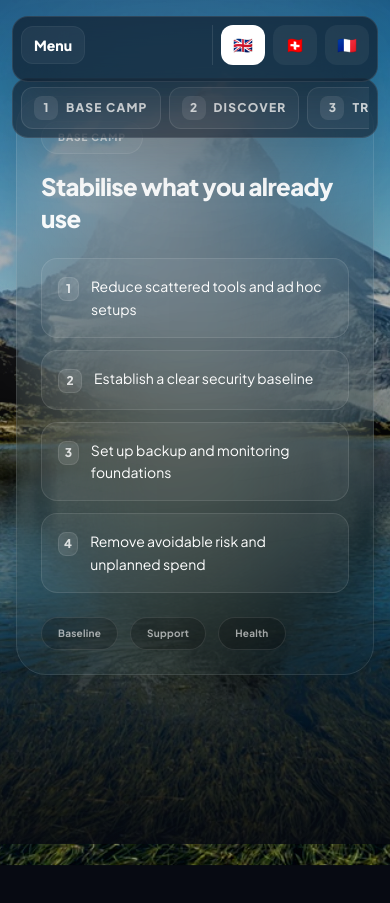
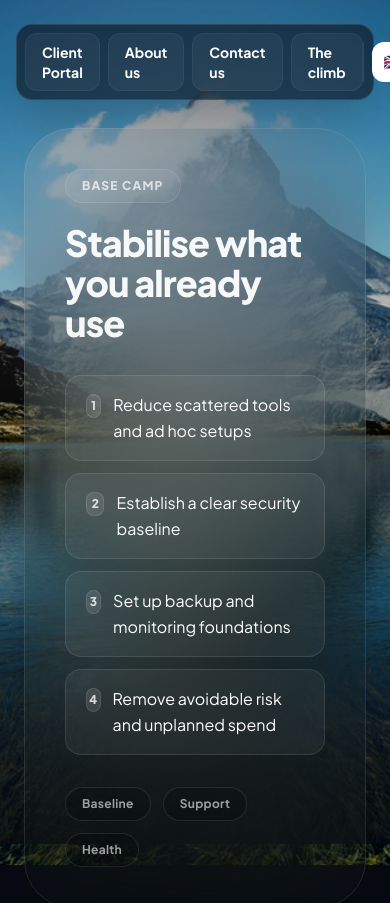
Before and after one commit to it-fundamentals/itfundamentals_site, a React (Vite) app: page /#/ in a window 390 px wide. Shown: the top 903 px of the page. Built offline with nearby package versions, Linux system fonts and the light colour scheme.

Commit message:
Revert "make mobile friendly"
This reverts commit 39f8cd9cf4e41fd2c0fbfee2aa2072943697bca7.

```diff
--- a/src/App.tsx
+++ b/src/App.tsx
@@ -1,133 +1,12 @@
-// src/App.tsx
 import React, { useMemo, useState } from 'react';
-import { HashRouter, Routes, Route, Link, useLocation } from 'react-router-dom';
+import { HashRouter, Routes, Route, Link } from 'react-router-dom';
 import { AnimatePresence } from 'framer-motion';
-import { Dictionary, Language } from './types';
+import { Language } from './types';
 import { I18N, LANGUAGES } from './constants';
 import MountainClimb from './components/MountainClimb';
 import PageTemplate from './components/PageTemplate';
 
 const isLanguage = (value: string | null): value is Language => value === 'en' || value === 'de' || value === 'fr';
-
-function Header({
-  dict,
-  lang,
-  changeLang
-}: {
-  dict: Dictionary;
-  lang: Language;
-  changeLang: (l: Language) => void;
-}) {
-  const [mobileMenuOpen, setMobileMenuOpen] = useState(false);
-  const location = useLocation();
-
-  React.useEffect(() => {
-    setMobileMenuOpen(false);
-  }, [location.pathname]);
-
-  return (
-    <header className="fixed top-4 sm:top-6 left-1/2 -translate-x-1/2 z-[100] w-full max-w-6xl px-3 sm:px-4 pointer-events-none">
-      <div className="pointer-events-auto bg-[#0a0e18]/60 backdrop-blur-xl border border-white/10 rounded-2xl p-2 shadow-2xl">
-        <div className="flex items-center justify-between gap-2">
-          <div className="flex items-center gap-2">
-            <Link
-              to="/"
-              className="hidden sm:inline-flex px-4 py-2 rounded-xl text-sm font-black bg-white/5 hover:bg-white/10 border border-white/5 transition-all"
-            >
-              {dict.menu_climb}
-            </Link>
-
-            <button
-              type="button"
-              onClick={() => setMobileMenuOpen((v) => !v)}
-              className="sm:hidden inline-flex items-center justify-center px-3 py-2 rounded-xl text-sm font-black bg-white/5 hover:bg-white/10 border border-white/5 transition-all"
-              aria-expanded={mobileMenuOpen}
-              aria-controls="mobile-nav"
-            >
-              Menu
-            </button>
-          </div>
-
-          <div className="flex items-center gap-2 border-l border-white/10 pl-2">
-            {LANGUAGES.map((l) => (
-              <button
-                key={l.code}
-                onClick={() => changeLang(l.code)}
-                className={`flex items-center gap-2 px-3 py-2 rounded-xl transition-all ${
-                  lang === l.code ? 'bg-white text-[#0b1020]' : 'bg-white/5 text-white hover:bg-white/10'
-                }`}
-                type="button"
-                aria-label={`Switch language to ${l.name}`}
-              >
-                <span className="text-base">{l.flag}</span>
-                <span className="hidden sm:inline text-xs font-black tracking-widest">{l.name}</span>
-              </button>
-            ))}
-          </div>
-        </div>
-
-        <nav
-          id="mobile-nav"
-          className={`sm:hidden mt-2 grid gap-2 transition-all ${
-            mobileMenuOpen ? 'max-h-[260px] opacity-100' : 'max-h-0 opacity-0 overflow-hidden'
-          }`}
-        >
-          <Link
-            to="/portal"
-            className="px-4 py-3 rounded-xl text-sm font-black bg-white/5 hover:bg-white/10 border border-white/5 transition-all"
-          >
-            {dict.menu_portal}
-          </Link>
-          <Link
-            to="/about"
-            className="px-4 py-3 rounded-xl text-sm font-black bg-white/5 hover:bg-white/10 border border-white/5 transition-all"
-          >
-            {dict.menu_about}
-          </Link>
-          <Link
-            to="/contact"
-            className="px-4 py-3 rounded-xl text-sm font-black bg-white/5 hover:bg-white/10 border border-white/5 transition-all"
-          >
-            {dict.menu_contact}
-          </Link>
-          <Link
-            to="/"
-            className="px-4 py-3 rounded-xl text-sm font-black bg-white/5 hover:bg-white/10 border border-white/5 transition-all"
-          >
-            {dict.menu_climb}
-          </Link>
-        </nav>
-
-        <nav className="hidden sm:flex items-center gap-2 mt-0">
-          <Link
-            to="/portal"
-            className="px-4 py-2 rounded-xl text-sm font-bold bg-white/5 hover:bg-white/10 border border-white/5 transition-all"
-          >
-            {dict.menu_portal}
-          </Link>
-          <Link
-            to="/about"
-            className="px-4 py-2 rounded-xl text-sm font-bold bg-white/5 hover:bg-white/10 border border-white/5 transition-all"
-          >
-            {dict.menu_about}
-          </Link>
-          <Link
-            to="/contact"
-            className="px-4 py-2 rounded-xl text-sm font-bold bg-white/5 hover:bg-white/10 border border-white/5 transition-all"
-          >
-            {dict.menu_contact}
-          </Link>
-          <Link
-            to="/"
-            className="px-4 py-2 rounded-xl text-sm font-bold bg-white/5 hover:bg-white/10 border border-white/5 transition-all"
-          >
-            {dict.menu_climb}
-          </Link>
-        </nav>
-      </div>
-    </header>
-  );
-}
 
 export default function App() {
   const [lang, setLang] = useState<Language>(() => {
@@ -140,7 +19,7 @@ export default function App() {
     localStorage.setItem('itf_lang', newLang);
   };
 
-  const dict = useMemo<Dictionary>(() => I18N[lang], [lang]);
+  const dict = useMemo(() => I18N[lang], [lang]);
 
   return (
     <HashRouter>
@@ -154,7 +33,40 @@ export default function App() {
           <div className="absolute inset-0 bg-gradient-to-b from-[#070a12]/40 via-transparent to-[#070a12]/85" />
         </div>
 
-        <Header dict={dict} lang={lang} changeLang={changeLang} />
+        <header className="fixed top-6 left-1/2 -translate-x-1/2 z-[100] w-full max-w-6xl px-4 pointer-events-none">
+          <div className="pointer-events-auto bg-[#0a0e18]/60 backdrop-blur-xl border border-white/10 rounded-2xl p-2 flex items-center justify-between shadow-2xl">
+            <nav className="flex items-center gap-2">
+              <Link to="/portal" className="px-4 py-2 rounded-xl text-sm font-bold bg-white/5 hover:bg-white/10 border border-white/5 transition-all">
+                {dict.menu_portal}
+              </Link>
+              <Link to="/about" className="px-4 py-2 rounded-xl text-sm font-bold bg-white/5 hover:bg-white/10 border border-white/5 transition-all">
+                {dict.menu_about}
+              </Link>
+              <Link to="/contact" className="px-4 py-2 rounded-xl text-sm font-bold bg-white/5 hover:bg-white/10 border border-white/5 transition-all">
+                {dict.menu_contact}
+              </Link>
+              <Link to="/" className="px-4 py-2 rounded-xl text-sm font-bold bg-white/5 hover:bg-white/10 border border-white/5 transition-all">
+                {dict.menu_climb}
+              </Link>
+            </nav>
+
+            <div className="flex items-center gap-2 border-l border-white/10 pl-2">
+              {LANGUAGES.map((l) => (
+                <button
+                  key={l.code}
+                  onClick={() => changeLang(l.code)}
+                  className={`flex items-center gap-2 px-3 py-2 rounded-xl transition-all ${
+                    lang === l.code ? 'bg-white text-[#0b1020]' : 'bg-white/5 text-white hover:bg-white/10'
+                  }`}
+                  type="button"
+                >
+                  <span className="text-base">{l.flag}</span>
+                  <span className="text-xs font-black tracking-widest">{l.name}</span>
+                </button>
+              ))}
+            </div>
+          </div>
+        </header>
 
         <main className="relative z-10">
           <AnimatePresence mode="wait">
--- a/src/components/MountainClimb.tsx
+++ b/src/components/MountainClimb.tsx
@@ -29,8 +29,6 @@ export default function MountainClimb({ dict }: MountainClimbProps) {
   const pathData =
     'M 120 30 C 175 75, 205 135, 150 200 C 100 260, 45 315, 92 385 C 135 450, 200 500, 155 575 C 118 635, 52 680, 95 745 C 130 805, 165 830, 120 830';
 
-  const stages = useMemo(() => Object.values(dict.stages) as Stage[], [dict.stages]);
-
   useEffect(() => {
     if (!pathRef.current) return;
 
@@ -42,7 +40,8 @@ export default function MountainClimb({ dict }: MountainClimbProps) {
       setPathPoint({ x: point.x, y: point.y });
     });
 
-    const stagesCount = stages.length;
+    const stageKeys = Object.keys(dict.stages);
+    const stagesCount = stageKeys.length;
 
     const dots: Point[] = [];
     for (let i = 0; i < stagesCount; i++) {
@@ -53,41 +52,13 @@ export default function MountainClimb({ dict }: MountainClimbProps) {
     setMilestones(dots);
 
     return () => unsubscribe();
-  }, [smoothProgress, stages]);
+  }, [smoothProgress, dict.stages]);
 
-  const scrollToStage = (id: string) => {
-    document.getElementById(id)?.scrollIntoView({ behavior: 'smooth', block: 'center' });
-  };
+  const stages = useMemo(() => Object.values(dict.stages) as Stage[], [dict.stages]);
 
   return (
-    <div ref={containerRef} className="relative flex min-h-[520vh] md:min-h-[700vh] pt-24 sm:pt-32 px-4 sm:px-6 gap-8 overflow-visible">
+    <div ref={containerRef} className="relative flex min-h-[700vh] pt-32 px-6 gap-8 overflow-visible">
       <Atmosphere progress={smoothProgress} />
-
-      {/* Mobile stage selector */}
-      <div className="xl:hidden fixed left-0 right-0 z-[90] top-[78px] sm:top-[104px] px-3 sm:px-4 pointer-events-none">
-        <div className="pointer-events-auto max-w-6xl mx-auto bg-[#0a0e18]/55 backdrop-blur-xl border border-white/10 rounded-2xl p-2 shadow-2xl">
-          <div className="flex items-center gap-2 overflow-x-auto overflow-y-hidden pr-1">
-            {stages.map((stage, idx) => {
-              const isActive = activeStageId === stage.id;
-              return (
-                <button
-                  key={stage.id}
-                  type="button"
-                  onClick={() => scrollToStage(stage.id)}
-                  className={`flex items-center gap-2 whitespace-nowrap px-3 py-2 rounded-xl border transition-all ${
-                    isActive ? 'bg-white text-[#0b1020] border-white' : 'bg-white/5 text-white/80 border-white/10 hover:bg-white/10'
-                  }`}
-                >
-                  <span className={`w-6 h-6 rounded-lg flex items-center justify-center text-xs font-black ${isActive ? 'bg-black/5' : 'bg-white/10'}`}>
-                    {idx + 1}
-                  </span>
-                  <span className="text-xs font-black tracking-widest">{stage.chip}</span>
-                </button>
-              );
-            })}
-          </div>
-        </div>
-      </div>
 
       {/* Left menu stays sticky */}
       <aside className="sticky top-32 left-0 h-[calc(100vh-160px)] w-80 flex-shrink-0 z-[60] hidden xl:block">
@@ -104,10 +75,7 @@ export default function MountainClimb({ dict }: MountainClimbProps) {
                   d="M 60 16 C 76 16, 90 22, 96 26 L 96 60 C 96 82, 80 94, 60 100 C 40 94, 24 82, 24 60 L 24 26 C 30 22, 44 16, 60 16 Z"
                   fill="#ff3b30"
                 />
-                <path
-                  d="M 52 34 L 68 34 L 68 52 L 86 52 L 86 68 L 68 68 L 68 86 L 52 86 L 52 68 L 34 68 L 34 52 L 52 52 Z"
-                  fill="white"
-                />
+                <path d="M 52 34 L 68 34 L 68 52 L 86 52 L 86 68 L 68 68 L 68 86 L 52 86 L 52 68 L 34 68 L 34 52 L 52 52 Z" fill="white" />
               </svg>
             </div>
             <div>
@@ -116,6 +84,7 @@ export default function MountainClimb({ dict }: MountainClimbProps) {
             </div>
           </div>
 
+          {/* Key fix: hide horizontal overflow so no scrollbar appears */}
           <nav className="flex flex-col-reverse gap-3 overflow-y-auto overflow-x-hidden pr-1">
             {stages.map((stage, idx) => {
               const isActive = activeStageId === stage.id;
@@ -123,7 +92,7 @@ export default function MountainClimb({ dict }: MountainClimbProps) {
               return (
                 <button
                   key={stage.id}
-                  onClick={() => scrollToStage(stage.id)}
+                  onClick={() => document.getElementById(stage.id)?.scrollIntoView({ behavior: 'smooth', block: 'center' })}
                   className={`w-full flex flex-col gap-3 p-4 rounded-2xl transition-all border ${
                     isActive
                       ? 'bg-white text-[#0b1020] border-white shadow-xl scale-[1.02]'
@@ -132,7 +101,11 @@ export default function MountainClimb({ dict }: MountainClimbProps) {
                   type="button"
                 >
                   <div className="w-full flex items-center gap-4">
-                    <span className={`w-8 h-8 rounded-lg flex items-center justify-center font-extrabold text-sm ${isActive ? 'bg-black/5' : 'bg-white/5'}`}>
+                    <span
+                      className={`w-8 h-8 rounded-lg flex items-center justify-center font-extrabold text-sm ${
+                        isActive ? 'bg-black/5' : 'bg-white/5'
+                      }`}
+                    >
                       {idx + 1}
                     </span>
                     <span className="font-bold text-sm tracking-tight">{stage.chip}</span>
@@ -155,7 +128,7 @@ export default function MountainClimb({ dict }: MountainClimbProps) {
       </aside>
 
       {/* Content scrolls */}
-      <section className="flex-1 space-y-[52vh] sm:space-y-[60vh] pb-[52vh] sm:pb-[60vh] relative z-20">
+      <section className="flex-1 space-y-[60vh] pb-[60vh] relative z-20">
         {stages.map((stage) => (
           <StageCard key={stage.id} stage={stage} onInView={() => setActiveStageId(stage.id)} />
         ))}
@@ -201,14 +174,14 @@ function StageCard({ stage, onInView }: { stage: Stage; onInView: () => void })
       whileInView={{ opacity: 1, x: 0, scale: 1 }}
       viewport={{ once: false, amount: 0.3 }}
       transition={{ duration: 0.95, ease: [0.2, 0.8, 0.2, 1] }}
-      className="w-full max-w-4xl bg-[#0a0e18]/78 backdrop-blur-3xl border border-white/10 p-6 sm:p-10 rounded-[30px] sm:rounded-[48px] shadow-2xl hover:border-white/20 transition-all duration-700"
+      className="max-w-4xl bg-[#0a0e18]/78 backdrop-blur-3xl border border-white/10 p-10 rounded-[48px] shadow-2xl hover:border-white/20 transition-all duration-700"
     >
-      <div className="flex items-start justify-between gap-5 sm:gap-6">
+      <div className="flex items-start justify-between gap-6">
         <div>
-          <div className="inline-flex items-center gap-2 bg-white/5 border border-white/10 rounded-full px-4 py-2 text-[10px] sm:text-xs font-black tracking-widest text-white/70">
+          <div className="inline-flex items-center gap-2 bg-white/5 border border-white/10 rounded-full px-4 py-2 text-xs font-black tracking-widest text-white/70">
             {stage.chip}
           </div>
-          <h2 className="text-2xl sm:text-4xl font-black tracking-tight text-white/95 mt-4 sm:mt-5">{stage.title}</h2>
+          <h2 className="text-4xl font-black tracking-tight text-white/95 mt-5">{stage.title}</h2>
         </div>
 
         <div className="hidden sm:flex items-center gap-2 opacity-90">
@@ -220,20 +193,20 @@ function StageCard({ stage, onInView }: { stage: Stage; onInView: () => void })
         </div>
       </div>
 
-      <div className="mt-6 sm:mt-8 grid gap-3">
+      <div className="mt-8 grid gap-3">
         {stage.items.map((item, i) => (
-          <div key={i} className="flex items-start gap-3 bg-white/5 border border-white/10 rounded-2xl px-4 sm:px-5 py-4">
+          <div key={i} className="flex items-start gap-3 bg-white/5 border border-white/10 rounded-2xl px-5 py-4">
             <div className="mt-[2px] w-6 h-6 rounded-lg bg-white/10 border border-white/10 flex items-center justify-center text-xs font-black text-white/80">
               {i + 1}
             </div>
-            <div className="text-white/78 text-sm sm:text-base leading-relaxed">{item}</div>
+            <div className="text-white/78 text-base leading-relaxed">{item}</div>
           </div>
         ))}
       </div>
 
-      <div className="mt-6 sm:mt-8 flex flex-wrap gap-3">
+      <div className="mt-8 flex flex-wrap gap-3">
         {stage.iconLabels.slice(0, 3).map((label, i) => (
-          <div key={i} className="text-[10px] sm:text-xs font-bold tracking-wide text-white/60 bg-black/20 border border-white/10 rounded-full px-4 py-2">
+          <div key={i} className="text-xs font-bold tracking-wide text-white/60 bg-black/20 border border-white/10 rounded-full px-4 py-2">
             {label}
           </div>
         ))}
```
Also changed, not shown: src/components/PageTemplate.tsx (+4 -5 lines).
